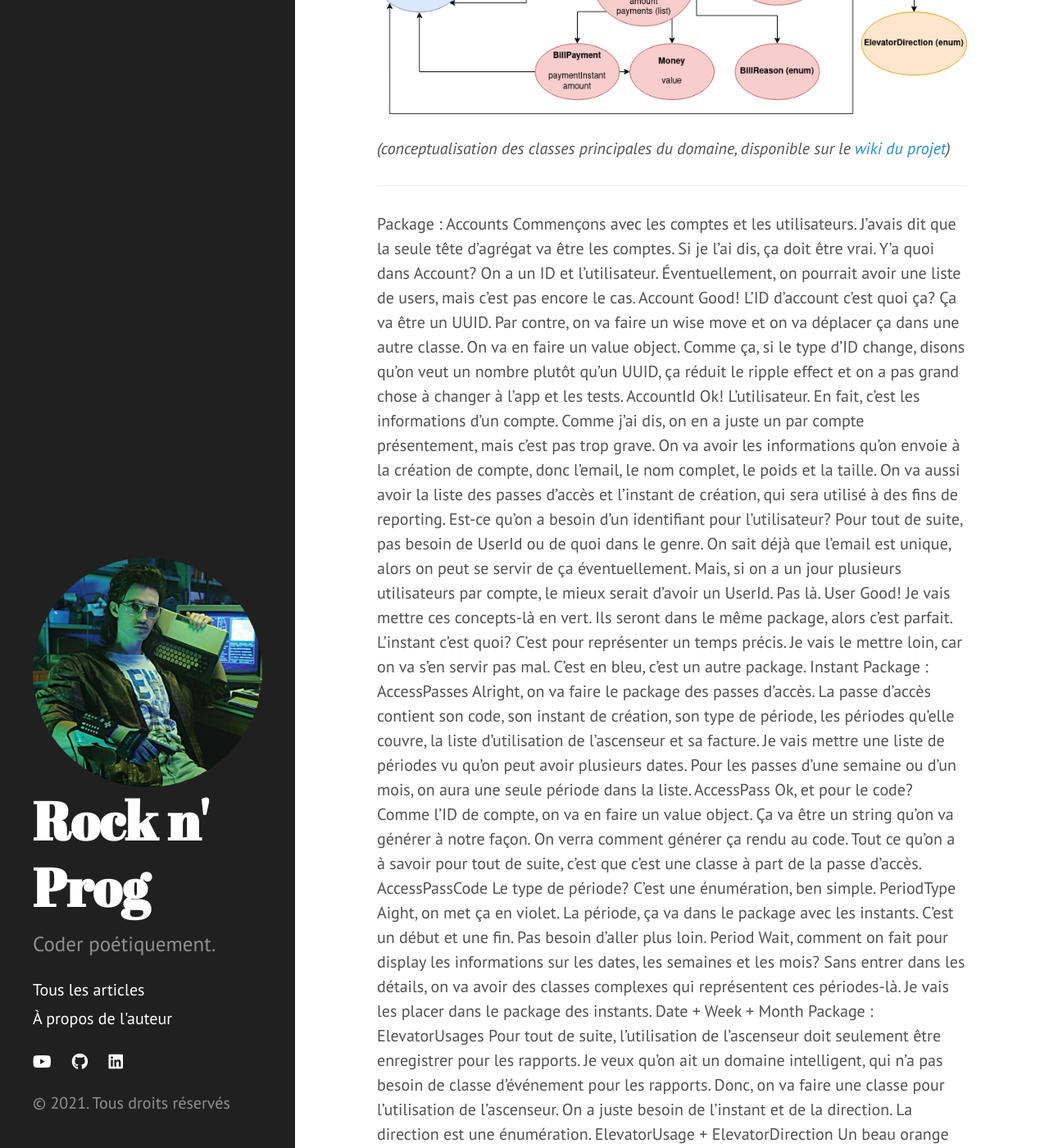
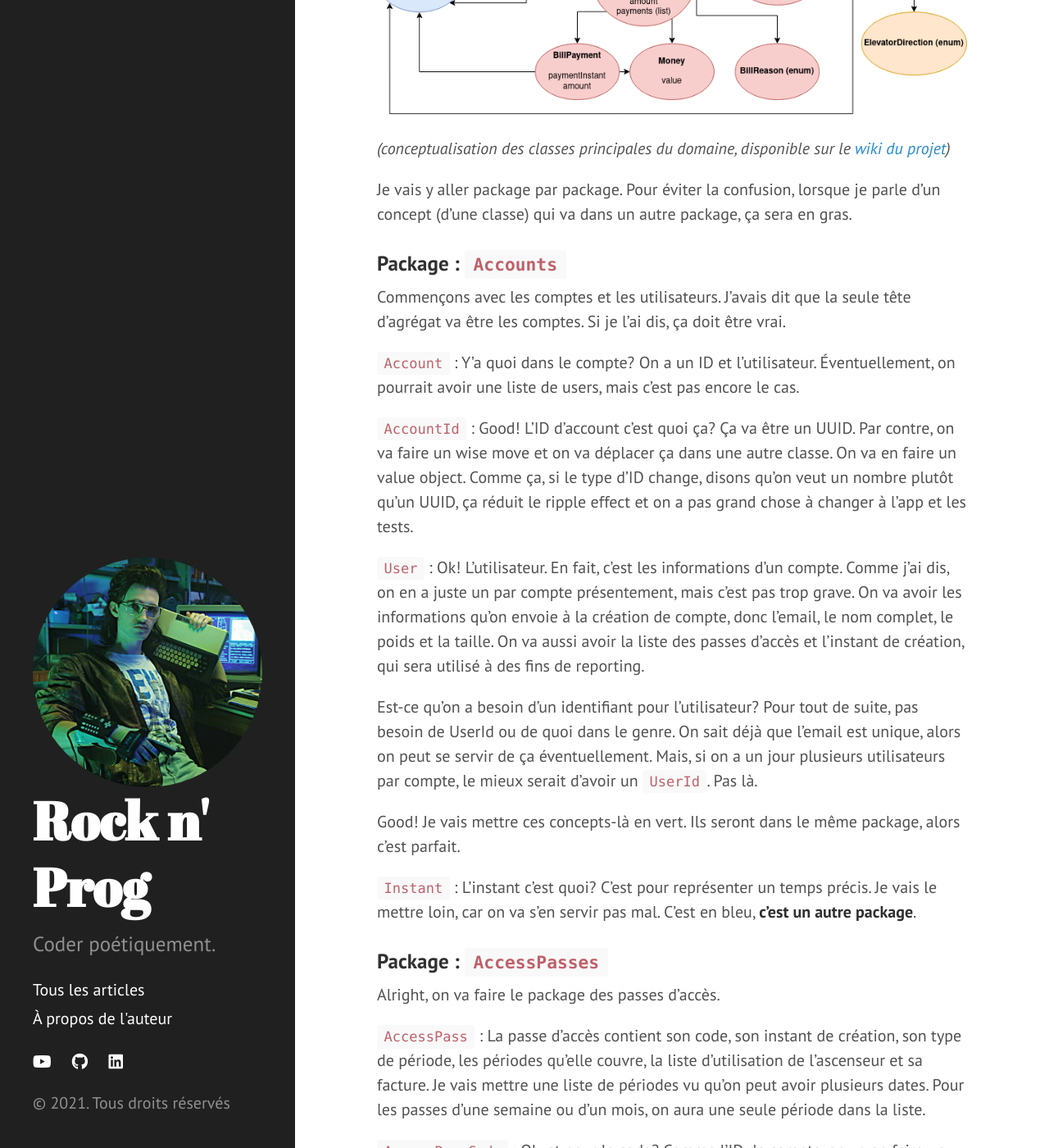
Before and after one commit to ExiledNarwal28/rocknprog, a Jekyll site: the page built from web/fr/_posts/2021-01-13-aggregate-heads-and-domain-conceptualization.md, in a window 1280 px wide and 1400 px high, scrolled down 3638 px. Shown: the whole window at 82% size. Built offline with Jekyll 4.4.1, drawn with Linux system fonts in a browser that asks for light colours; some of the changed text lies outside the part shown.

Commit message:
Finish french post for conceptualization

```diff
--- a/web/fr/_posts/2021-01-13-aggregate-heads-and-domain-conceptualization.md
+++ b/web/fr/_posts/2021-01-13-aggregate-heads-and-domain-conceptualization.md
@@ -54,62 +54,92 @@
 ![Conceptualisation des classes principales du domaine](/public/img/posts/diagram-conceptualization-classes.png)
 *(conceptualisation des classes principales du domaine, disponible sur le [wiki du projet](https://github.com/ExiledNarwal28/space-elevator/wiki/Main-classes-diagram))*
 
-___
+Je vais y aller package par package. Pour éviter la confusion, lorsque je parle d'un concept (d'une classe) qui va dans un autre package, ça sera en gras.
 
-Package : Accounts
-Commençons avec les comptes et les utilisateurs. J’avais dit que la seule tête d’agrégat va être les comptes. Si je l’ai dis, ça doit être vrai. Y’a quoi dans Account? On a un ID et l’utilisateur. Éventuellement, on pourrait avoir une liste de users, mais c’est pas encore le cas.
-Account
-Good! L’ID d’account c’est quoi ça? Ça va être un UUID. Par contre, on va faire un wise move et on va déplacer ça dans une autre classe. On va en faire un value object. Comme ça, si le type d’ID change, disons qu’on veut un nombre plutôt qu’un UUID, ça réduit le ripple effect et on a pas grand chose à changer à l’app et les tests.
-AccountId
-Ok! L’utilisateur. En fait, c’est les informations d’un compte. Comme j’ai dis, on en a juste un par compte présentement, mais c’est pas trop grave. On va avoir les informations qu’on envoie à la création de compte, donc l’email, le nom complet, le poids et la taille. On va aussi avoir la liste des passes d’accès et l’instant de création, qui sera utilisé à des fins de reporting.
-Est-ce qu’on a besoin d’un identifiant pour l’utilisateur? Pour tout de suite, pas besoin de UserId ou de quoi dans le genre. On sait déjà que l’email est unique, alors on peut se servir de ça éventuellement. Mais, si on a un jour plusieurs utilisateurs par compte, le mieux serait d’avoir un UserId. Pas là.
-User
+### Package : `Accounts`
+
+Commençons avec les comptes et les utilisateurs. J’avais dit que la seule tête d’agrégat va être les comptes. Si je l’ai dis, ça doit être vrai.
+
+`Account` : Y’a quoi dans le compte? On a un ID et l’utilisateur. Éventuellement, on pourrait avoir une liste de users, mais c’est pas encore le cas.
+
+`AccountId` : Good! L’ID d’account c’est quoi ça? Ça va être un UUID. Par contre, on va faire un wise move et on va déplacer ça dans une autre classe. On va en faire un value object. Comme ça, si le type d’ID change, disons qu’on veut un nombre plutôt qu’un UUID, ça réduit le ripple effect et on a pas grand chose à changer à l’app et les tests.
+
+`User` : Ok! L’utilisateur. En fait, c’est les informations d’un compte. Comme j’ai dis, on en a juste un par compte présentement, mais c’est pas trop grave. On va avoir les informations qu’on envoie à la création de compte, donc l’email, le nom complet, le poids et la taille. On va aussi avoir la liste des passes d’accès et l’instant de création, qui sera utilisé à des fins de reporting.
+
+Est-ce qu’on a besoin d’un identifiant pour l’utilisateur? Pour tout de suite, pas besoin de UserId ou de quoi dans le genre. On sait déjà que l’email est unique, alors on peut se servir de ça éventuellement. Mais, si on a un jour plusieurs utilisateurs par compte, le mieux serait d’avoir un `UserId`. Pas là.
+
 Good! Je vais mettre ces concepts-là en vert. Ils seront dans le même package, alors c’est parfait.
-L’instant c’est quoi? C’est pour représenter un temps précis. Je vais le mettre loin, car on va s’en servir pas mal. C’est en bleu, c’est un autre package.
-Instant
-Package : AccessPasses
+
+`Instant` : L’instant c’est quoi? C’est pour représenter un temps précis. Je vais le mettre loin, car on va s’en servir pas mal. C’est en bleu, **c’est un autre package**.
+
+### Package : `AccessPasses`
+
 Alright, on va faire le package des passes d’accès.
-La passe d’accès contient son code, son instant de création, son type de période, les périodes qu’elle couvre, la liste d’utilisation de l'ascenseur et sa facture. Je vais mettre une liste de périodes vu qu’on peut avoir plusieurs dates. Pour les passes d’une semaine ou d’un mois, on aura une seule période dans la liste.
-AccessPass
-Ok, et pour le code? Comme l’ID de compte, on va en faire un value object. Ça va être un string qu’on va générer à notre façon. On verra comment générer ça rendu au code. Tout ce qu’on a à savoir pour tout de suite, c’est que c’est une classe à part de la passe d’accès.
-AccessPassCode
-Le type de période? C’est une énumération, ben simple.
-PeriodType
+
+`AccessPass` : La passe d’accès contient son code, son instant de création, son type de période, les périodes qu’elle couvre, la liste d’utilisation de l'ascenseur et sa facture. Je vais mettre une liste de périodes vu qu’on peut avoir plusieurs dates. Pour les passes d’une semaine ou d’un mois, on aura une seule période dans la liste.
+
+`AccessPassCode` : Ok, et pour le code? Comme l’ID de compte, on va en faire un value object. Ça va être un string qu’on va générer à notre façon. On verra comment générer ça rendu au code. Tout ce qu’on a à savoir pour tout de suite, c’est que c’est une classe à part de la passe d’accès.
+
+`PeriodType` : Le type de période? C’est une énumération, ben simple.
+
 Aight, on met ça en violet.
-La période, ça va dans le package avec les instants. C’est un début et une fin. Pas besoin d’aller plus loin.
-Period
-Wait, comment on fait pour display les informations sur les dates, les semaines et les mois? Sans entrer dans les détails, on va avoir des classes complexes qui représentent ces périodes-là. Je vais les placer dans le package des instants.
-Date + Week + Month
-Package : ElevatorUsages
-Pour tout de suite, l’utilisation de l’ascenseur doit seulement être enregistrer pour les rapports. Je veux qu’on ait un domaine intelligent, qui n’a pas besoin de classe d’événement pour les rapports. Donc, on va faire une classe pour l’utilisation de l’ascenseur. On a juste besoin de l’instant et de la direction. La direction est une énumération.
-ElevatorUsage + ElevatorDirection
+
+`Period` : La période, **ça va dans le package avec les instants**. C’est un début et une fin. Pas besoin d’aller plus loin.
+
+`Date`, `Week` et `Month` : Wait, comment on fait pour display les informations sur les dates, les semaines et les mois? Sans entrer dans les détails, on va avoir des classes complexes qui représentent ces périodes-là. Je vais les placer **dans le package des instants**.
+
+### Package : `ElevatorUsages`
+
+`ElevatorUsage` et `ElevatorDirection` : Pour tout de suite, l’utilisation de l’ascenseur doit seulement être enregistrer pour les rapports. Je veux qu’on ait un domaine intelligent, qui n’a pas besoin de classe d’événement pour les rapports. Donc, on va faire une classe pour l’utilisation de l’ascenseur. On a juste besoin de l’instant et de la direction. La direction est une énumération.
+
 Un beau orange pour ça. Je pourrais mettre ça dans le package des passes d’accès, mais j’trouve que ça manque de consistance avec les autres concepts des passes.
-Package : Bills
+
+### Package : `Bills`
+
 Alright, les factures et l’argent.
-Les factures c’est une classe qui contient le numéro de facture, l’instant de création, la raison, la description, le montant et une liste de paiements.
-Bill
-Le numéro de facture, c’est comme l’ID de compte et le code de passe d’accès, on veut un value objet. Donc, c’est une classe à part.
-BillNumber
-Ensuite, on a quoi? La raison, c’est une énumération. Easy enough.
-BillReason
-L’argent, on va en faire une classe aussi. Pour tout de suite, c’est un value object. Par contre, dans le futur, ça pourrait devenir assez intelligent, avec des concepts comme la conversion d’une currency à l’autre. En tout cas, mettons ça là.
-Anyway, les passes d’accès pour un type de période devront s’en servir aussi. Sans aller trop loin, ça va être une classe en mémoire qui a un map. On va retourner un prix, un Money, en fonction d’un type de période.
-Money
-Les paiements. Pourquoi je veux une classe pour ça? Encore une fois, c’est parce que je connais mes besoins de reporting. On veut pouvoir stocker efficacement chaque paiement qui a été fait. Donc, on va en faire une liste d’une classe à part, qui contient seulement l’instant et le montant payé.
-BillPayment
+
+`Bill` : Les factures c’est une classe qui contient le numéro de facture, l’instant de création, la raison, la description, le montant et une liste de paiements.
+
+`BillNumber` : Le numéro de facture, c’est comme l’ID de compte et le code de passe d’accès, on veut un value objet. Donc, c’est une classe à part.
+
+`BillReason` : Ensuite, on a quoi? La raison, c’est une énumération. Easy enough.
+
+`Money` : L’argent, on va en faire une classe aussi. Pour tout de suite, c’est un value object. Par contre, dans le futur, ça pourrait devenir assez intelligent, avec des concepts comme la conversion d’une currency à l’autre. En tout cas, mettons ça là. Anyway, les passes d’accès pour un type de période devront s’en servir aussi. Sans aller trop loin, ça va être une classe en mémoire qui a un map. On va retourner un prix, un Money, en fonction d’un type de période.
+
+`BillPayment` : Les paiements. Pourquoi je veux une classe pour ça? Encore une fois, c’est parce que je connais mes besoins de reporting. On veut pouvoir stocker efficacement chaque paiement qui a été fait. Donc, on va en faire une liste d’une classe à part, qui contient seulement l’instant et le montant payé.
+
 En rouge, parce que le capitalisme, c’est mal.
+
 Hey, pourquoi c’est pas les comptes qui possèdent les factures? Honnêtement, ça ferait du sens, mais je sais que dans mon reporting j’ai besoin de savoir si une passe d’accès a des paiements dans sa facture. Alors, je place ça là. Si on a d’autres façons de créer des bills, il va sûrement falloir changer la structure un peu, mais rien de trop grave.
-Et les rapports?
-Okkkkkkkkkkkkkkkkk
-Les osties de rapports.
+
+### Package : `Reports`
+
+Okkkkkkkkkkkkkkkkk, les osties de rapports.
+
 J’ai planifié le domaine pour qu’il soit assez wise pour pas avoir besoin d’une classe lightweight où on enregistre des événements dans l’app. Nice! Par contre, on a quand même besoin de quelques concepts définis : les dimensions, métriques, périodes, scopes, …
-Je vais omettre ça de la conceptualisation. On va voir ça au complet dans une ou plusieurs vidéos sur le sujet. Rendu là, on va devoir dessiner encore. Pour tout de suite, sachez juste qu’avec ce qu’on a là, on va avoir des classes qui définissent des semaines, mois, quarts d’années et années. D’ailleurs, va falloir se servir de ça pour l’achat de passes, pour trouver les périodes couvertes par les passes. Alright, je vais juste ajouter les périodes des rapports au diagramme. Ça va dans le même package que les instants et les périodes.
-Quarter + Year
+
+Je vais omettre ça de la conceptualisation. On va voir ça au complet dans un ou plusieurs articles sur le sujet. Rendu là, on va devoir dessiner encore.
+
+`Quarter` et `Year` : Pour tout de suite, sachez juste qu’avec ce qu’on a là, on va avoir des classes qui définissent des semaines, mois, quarts d’années et années. D’ailleurs, va falloir se servir de ça pour l’achat de passes, pour trouver les périodes couvertes par les passes. Alright, je vais juste ajouter les périodes des rapports au diagramme. **Ça va dans le même package que les instants et les périodes.**
+
 Remarquez que la flèche ici est blanche plutôt que noire. Ça sera pas de l’héritage aussi simple que ça, y va y avoir pas mal de concepts à plugger, mais pour un diagramme rapide, c’est en masse.
+
+## Retour sur le diagramme complet
+
 Bam, on a le diagramme final de notre domaine simplifié!
-Juste un dernier truc, voici les dépendances entre les packages de l’app. Comme vous pouvez voir, on a pas de dépendance circulaire et ça fait quand même pas mal de sens.
-Conclusion
-YES ON EST VENU À BOUT DU DOMAINE. FAUT JUSTE LE CODER ASTHEURE
+
+![Conceptualisation des classes principales du domaine](/public/img/posts/diagram-conceptualization-classes.png)
+*(conceptualisation des classes principales du domaine, disponible sur le [wiki du projet](https://github.com/ExiledNarwal28/space-elevator/wiki/Main-classes-diagram))*
+
+Juste un dernier truc, voici les dépendances entre les packages de l’app. Comme vous pouvez voir, on a pas de dépendance circulaire et ça fait quand même pas mal de sens :
+
+![Conceptualisation des packages princpaux du domaine](/public/img/posts/diagram-conceptualization-packages.png)
+*(conceptualisation des packages principaux du domaine, disponible sur le [wiki du projet](https://github.com/ExiledNarwal28/space-elevator/wiki/Main-classes-diagram))*
+
+YES ON EST VENU À BOUT DU DOMAINE. FAUT JUSTE LE CODER ASTHEURE.
+
 J’espère que vous avez aimé ça. J’suis quand même fier de la job qu’on a fait, notre domaine va être ben beau pis ben logique. J’suis content.
-La prochaine vidéo va être sur les endpoints et les routes dans notre API REST. Aussi, j’vais montrer vite c’est quoi ça, REST.
+
+Le prochain article va être sur les endpoints et les routes dans notre API REST. Aussi, j’vais montrer vite c’est quoi ça, REST.
+
 Parfa, à la prochaine, salut là!
```
